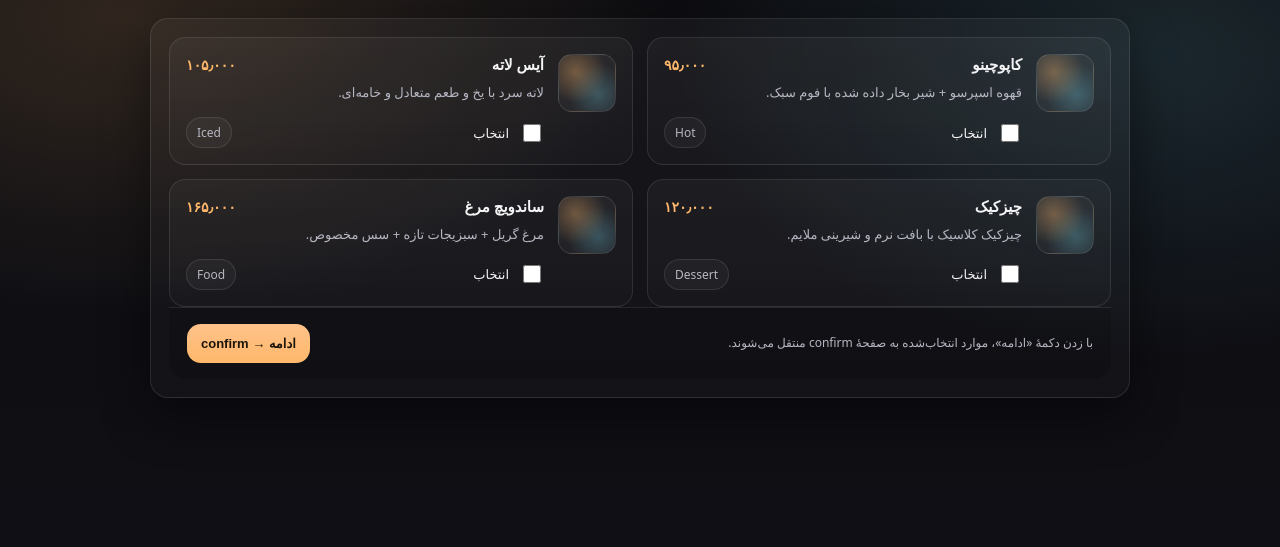
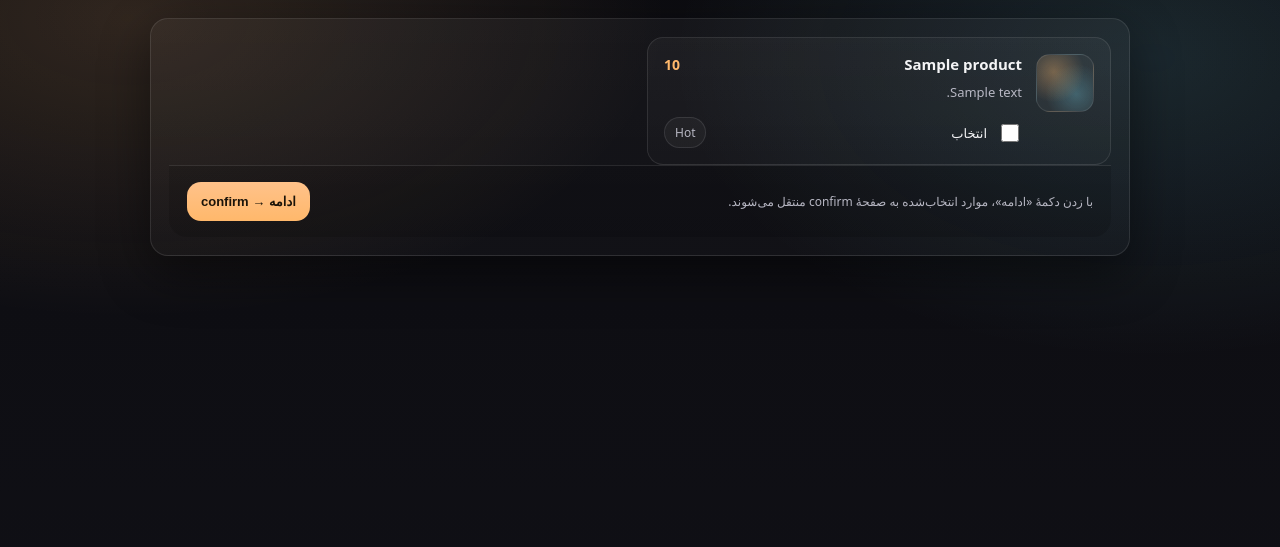
Before and after one commit to mmdamiinmoazed/new_flask, a Flask app: template application/templates/menu-selection.html in a window 1280 px wide. Shown: the part 102-649 px from the top of the page. Run offline with Flask 3, Linux system fonts and the light colour scheme; the template is opened without the code that fills it: values that come from a table or form of the project are taken from there, others are empty; tables that the repository leaves empty hold one stand-in row (values such as "Sample post").

Commit message:
made ready for transforming data to front-end from back-end

```diff
--- a/application/templates/menu-selection.html
+++ b/application/templates/menu-selection.html
@@ -24,78 +24,21 @@
       <form class="section" action="/confirm" method="get">
         <div class="grid">
 
-          <!-- Item 1 -->
+          <!-- Item -->
           <div class="menu-item">
             <div class="thumb" aria-hidden="true"></div>
             <div class="item-body">
               <div class="item-title">
-                <h3>کاپوچینو</h3>
-                <div class="price">۹۵٫۰۰۰</div>
+                <h3>{{product._name}}</h3>
+                <div class="price">{{product._price}}</div>
               </div>
-              <p class="desc">قهوه اسپرسو + شیر بخار داده شده با فوم سبک.</p>
+              <p class="desc">{{product._description}}</p>
               <div class="select-row">
                 <label class="checkbox">
                   <input type="checkbox" name="items" value="کاپوچینو|95000">
                   انتخاب
                 </label>
                 <span class="badge">Hot</span>
-              </div>
-            </div>
-          </div>
-
-          <!-- Item 2 -->
-          <div class="menu-item">
-            <div class="thumb" aria-hidden="true"></div>
-            <div class="item-body">
-              <div class="item-title">
-                <h3>آیس لاته</h3>
-                <div class="price">۱۰۵٫۰۰۰</div>
-              </div>
-              <p class="desc">لاته سرد با یخ و طعم متعادل و خامه‌ای.</p>
-              <div class="select-row">
-                <label class="checkbox">
-                  <input type="checkbox" name="items" value="آیس لاته|105000">
-                  انتخاب
-                </label>
-                <span class="badge">Iced</span>
-              </div>
-            </div>
-          </div>
-
-          <!-- Item 3 -->
-          <div class="menu-item">
-            <div class="thumb" aria-hidden="true"></div>
-            <div class="item-body">
-              <div class="item-title">
-                <h3>چیزکیک</h3>
-                <div class="price">۱۲۰٫۰۰۰</div>
-              </div>
-              <p class="desc">چیزکیک کلاسیک با بافت نرم و شیرینی ملایم.</p>
-              <div class="select-row">
-                <label class="checkbox">
-                  <input type="checkbox" name="items" value="چیزکیک|120000">
-                  انتخاب
-                </label>
-                <span class="badge">Dessert</span>
-              </div>
-            </div>
-          </div>
-
-          <!-- Item 4 -->
-          <div class="menu-item">
-            <div class="thumb" aria-hidden="true"></div>
-            <div class="item-body">
-              <div class="item-title">
-                <h3>ساندویچ مرغ</h3>
-                <div class="price">۱۶۵٫۰۰۰</div>
-              </div>
-              <p class="desc">مرغ گریل + سبزیجات تازه + سس مخصوص.</p>
-              <div class="select-row">
-                <label class="checkbox">
-                  <input type="checkbox" name="items" value="ساندویچ مرغ|165000">
-                  انتخاب
-                </label>
-                <span class="badge">Food</span>
               </div>
             </div>
           </div>
```
